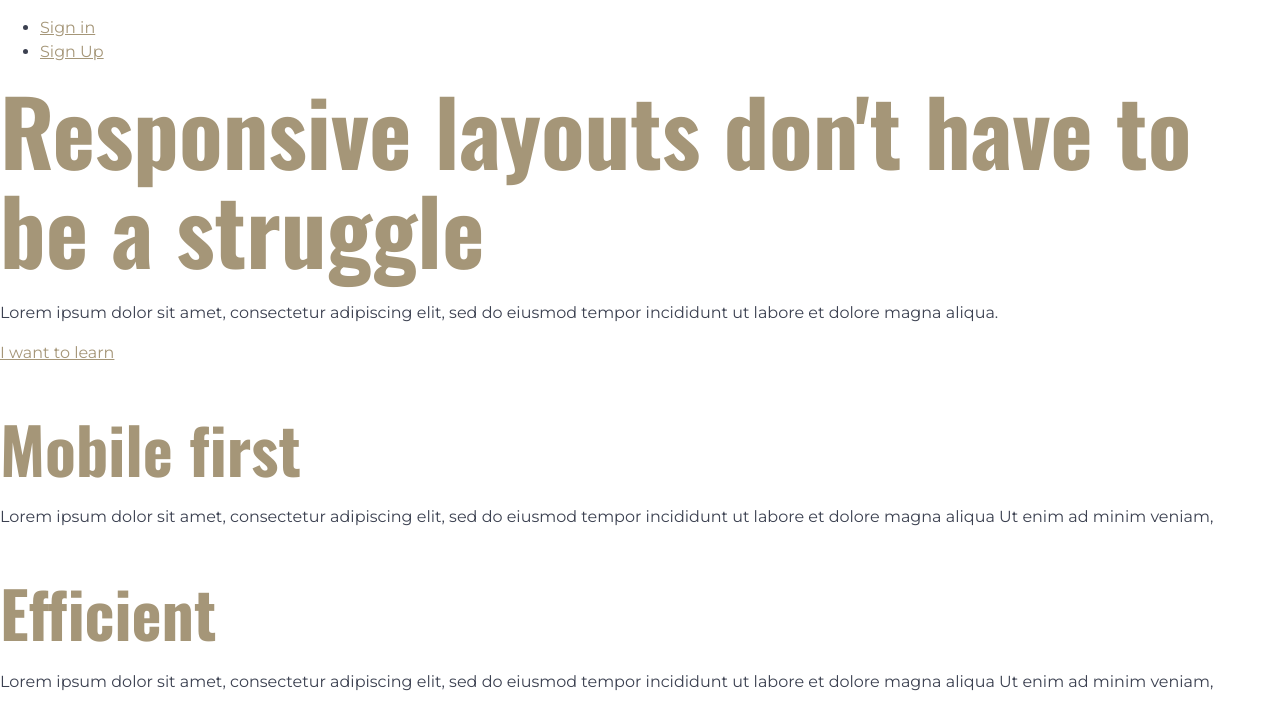
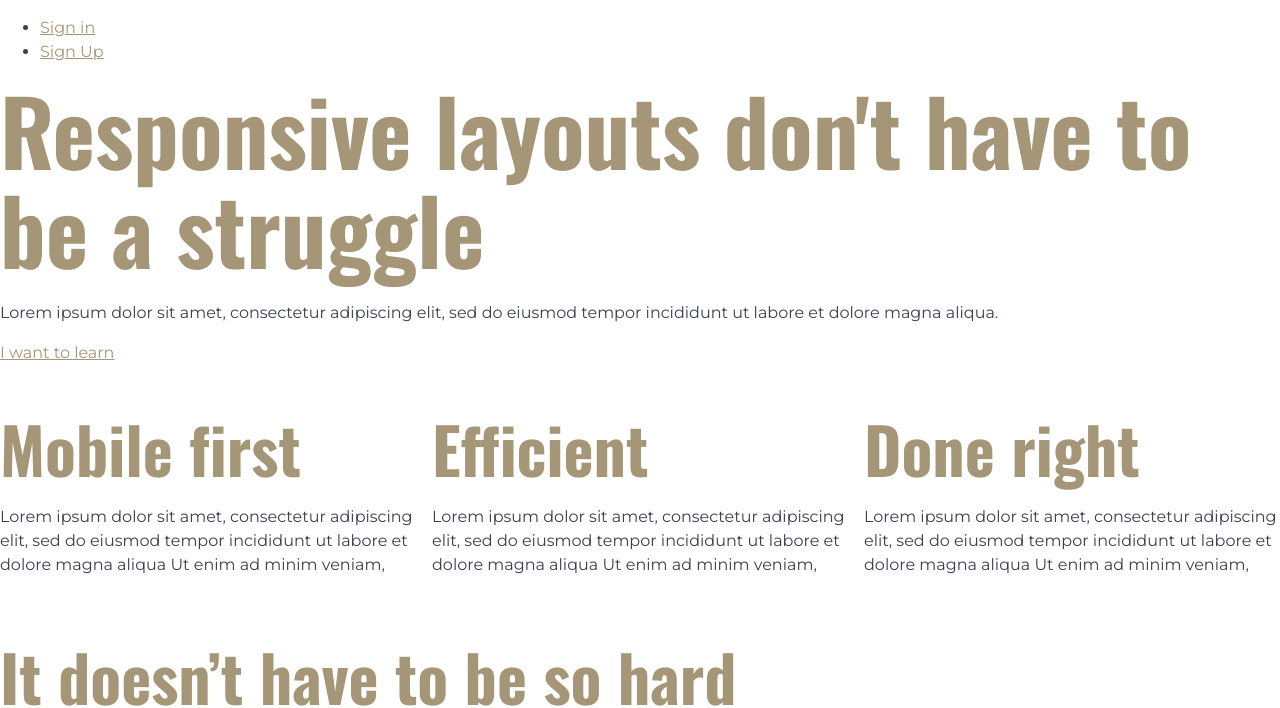
Before and after one commit to novakda/novakda-conquering-responsive-layouts-final-challenge, a plain HTML site: page cube.html in a window 1280 px wide. Shown: the part 118-826 px from the top of the page. Drawn offline with nearby package versions, Linux system fonts and the light colour scheme.

Commit message:
wip: experiment with every-layout switcher

```diff
--- a/cube.css
+++ b/cube.css
@@ -41,11 +41,14 @@
 }
 
 /* foundation */
-
+.flow>*+* {
+    margin-top: var(--flow-space, 1em);
+}
 
 html {
     font-size: 100%;
 }
+
 body {
     background: white;
     font-family: 'Montserrat', sans-serif;
@@ -103,7 +106,8 @@ a,
     color: var(--clr-primary-400);
 }
 
-button, .button {
+button,
+.button {
     background-color: var(--clr-neutral-600);
 }
 
@@ -115,3 +119,15 @@ button, .button {
 /* block */
 
 /* exception */
+
+.switcher {
+    display: flex;
+    flex-wrap: wrap;
+    gap: 1rem;
+    --threshold: 50rem;
+  }
+
+  .switcher > * {
+    flex-grow: 1;
+    flex-basis: calc((var(--threshold) - 100%) * 999);
+  }
--- a/cube.html
+++ b/cube.html
@@ -42,7 +42,7 @@
         </div>
     </div>
     <div id="herosub">
-        <div>
+        <div class="switcher">
             <div>
                 <h2>Mobile first</h2>
                 <p>Lorem ipsum dolor sit amet, consectetur adipiscing elit, sed do eiusmod tempor incididunt ut labore
```
